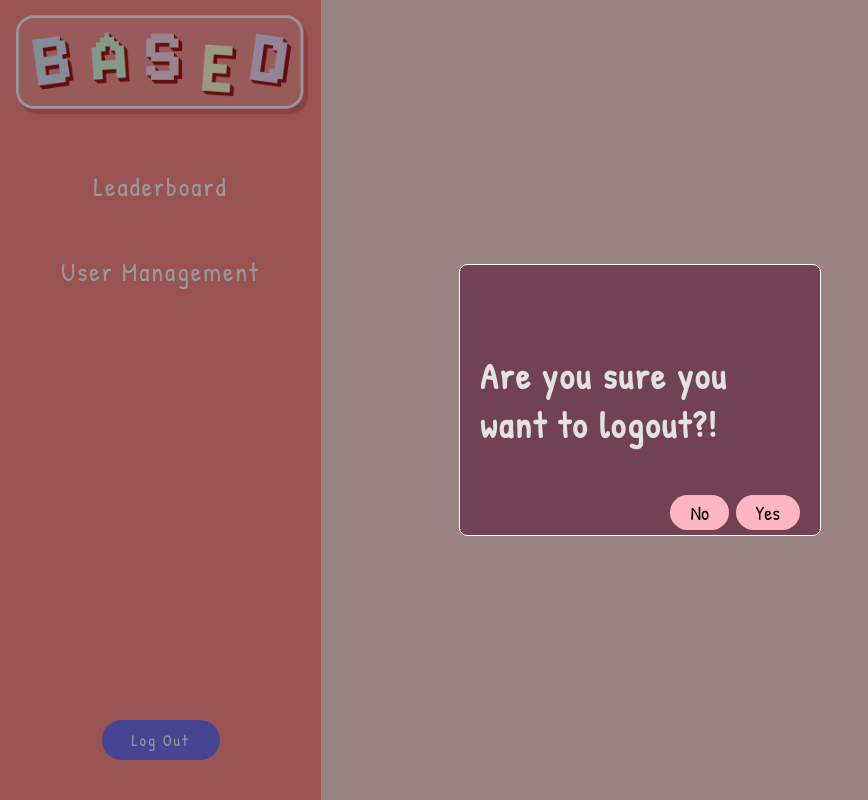
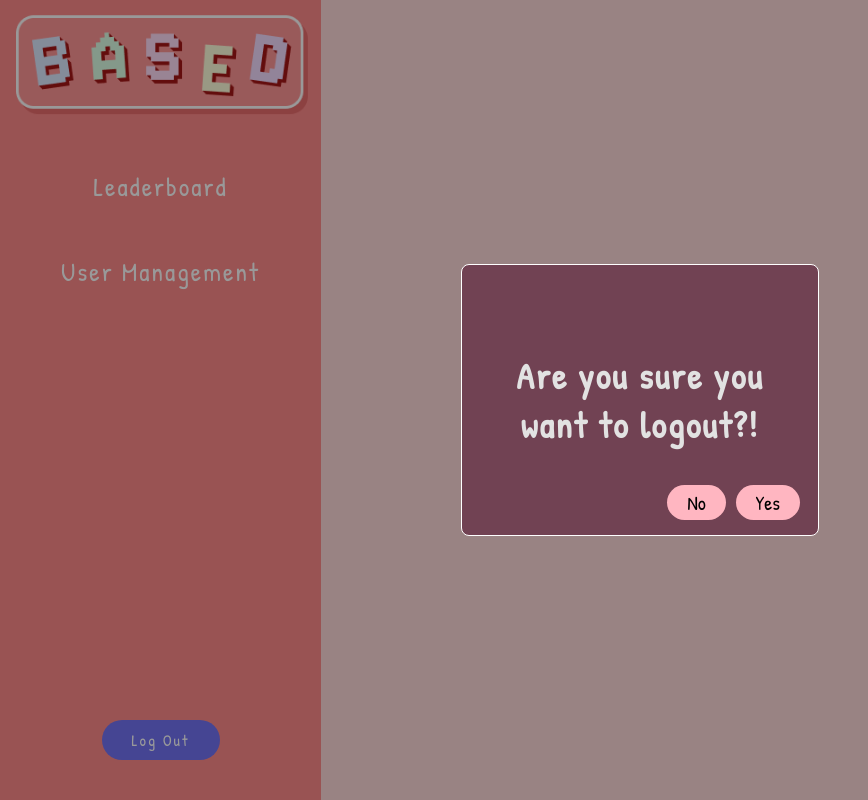
Before and after one commit to entertheusername/website_BASED, a PHP site: page /sidepanel.php in a window 1280 px wide, after a click on "Log Out". Shown: the whole page, without its empty margins (0-868 px from the left). Run offline with PHP 8.4, Linux system fonts and the light colour scheme.

Commit message:
Update style.css

```diff
--- a/style.css
+++ b/style.css
@@ -119,25 +119,22 @@ body {
 
 .general-popup-content {
     background-color: rgb(103, 49, 71, 0.8);
-    padding: 50px 20px;
+    padding: 50px 18px;
     border: 1px solid #ffffff;
     width: 25%;
-    font-weight: bolder;
+    font-weight: bold;
     border-radius: 8px;
-    text-align: left;
+    text-align: center;
     margin: 15% auto;
     color: #e2e2e2;
     font-size: 36px;
-
 }
 
 .general-popup-content button {
     display: block;
-    margin: 0 auto;
-    margin-top: 10px;
     height: 35px;
     float: right;
-    margin-left: 2%;
+    margin-left: 3%;
     border-radius: 20px;
     background-color: #FFB6C1;
     border: none;
```
